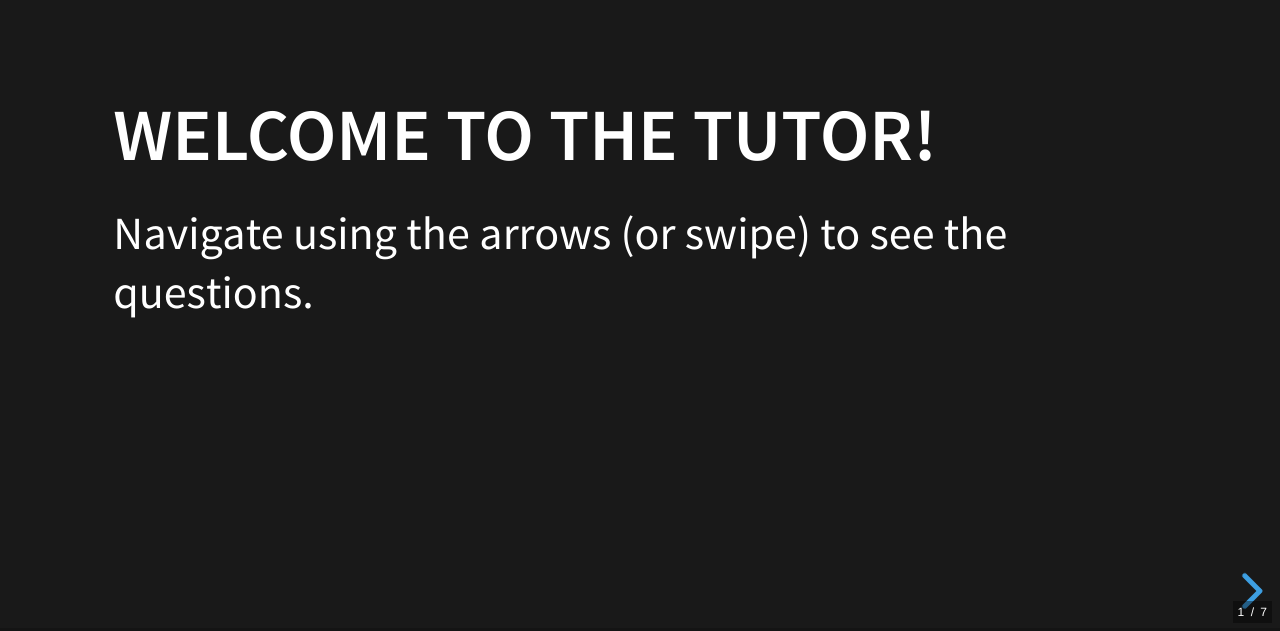
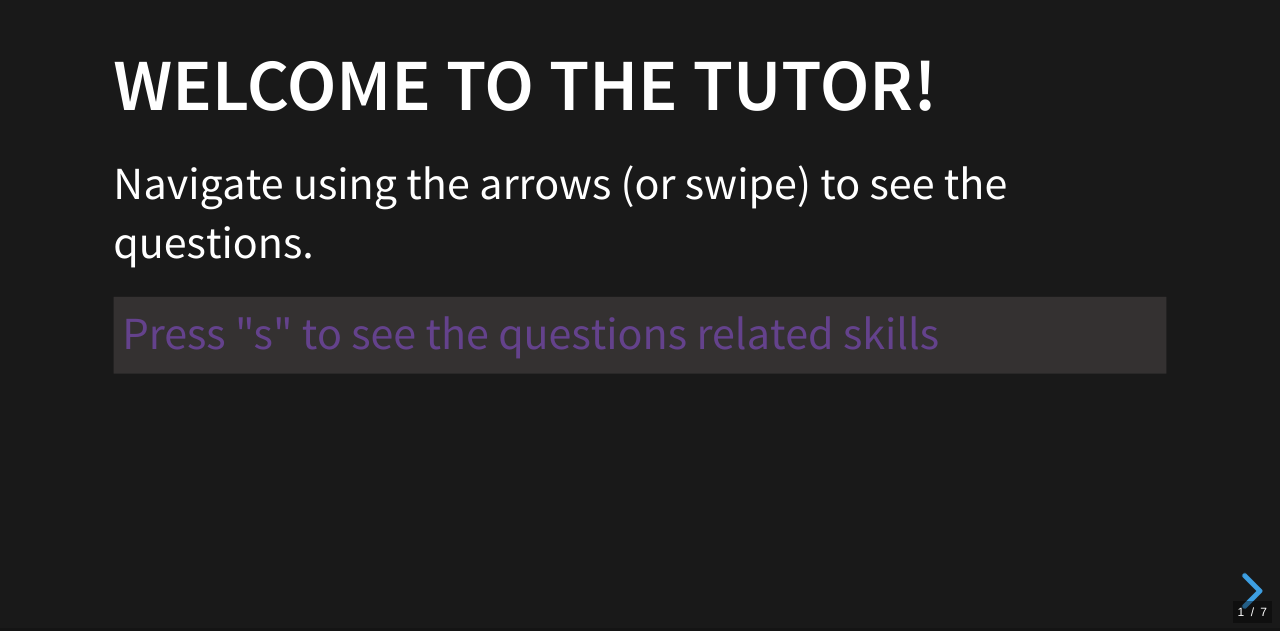
Before and after one commit to efumango/ILS-mockup-tutor, a website: page tutor.html in a window 1280 px wide. Shown: the part 169-800 px from the top of the page. Drawn offline with Linux system fonts and the light colour scheme.

Commit message:
Added related skills in speaker notes, bullet points

```diff
--- a/tutor.html
+++ b/tutor.html
@@ -160,6 +160,13 @@
         font-style: italic;
         color: #eee;
       }
+
+      p.speaker-n {
+        background-color: #343131;
+        padding: 8px 8px;
+        color:#64428c
+      }
+
     </style>
   </head>
   <body>
@@ -168,6 +175,28 @@
         <section>
           <h2>Welcome to the Tutor!</h2>
           <p>Navigate using the arrows (or swipe) to see the questions.</p>
+          <p class="speaker-n">Press "s" to see the questions related skills</p>
+          <aside class ="notes">
+            The tutor is based on the following learning theories:
+            <ul>
+              <li>Constructivism</li>
+                <ul>
+                  <li>Questions rely on learners' already existing knowledge models of machine learning/training AI</li>
+                  <li>Prior existing knowledge schemes provide the foundation to actively construct further knowledge by reflecting and exploring the domain of over/underfitting</li>
+                  <li>The interaction with the environment (Tasks in the Tutor) offers the opportunity to apply newly acquired skills to manifest knowledge by assimilation or accommodation</li>
+                </ul>
+
+              <li>Cognitivism</li>
+                <ul>
+                  <li>Learning depends on learner’s memory capacity and their information retrieval abilities</li>
+                  <li>Inspired by the cognitive theory of multimedia learning we chose to utilise pictures and words to optimise learning, preventing work overload</li>
+                  <li>Focus on words and pictures to construct coherent mental representations</li>
+                </ul>
+            </ul>
+
+            Additionally:
+            Children have limited cognitive abilities, a simplification of questions and tasks are crucial for hindering demotivation and to foster a sense of accomplishments to encourage inquisitiveness.
+          </aside>
         </section>
       </div>
     </div>
@@ -190,6 +219,11 @@
           { text: "Think about what happens when a model is too focused on just the training data." },
           { text: "Overfitting = memorizing instead of learning." },
           { text: "The model performs well on training data but fails on unseen examples." }
+        ],
+        notes: [
+          { text:"Basic understanding of machine learning" },
+          { text: "Comparing and analysing information provided by hints to solve question (analytical reasoning)"},
+          { text: "Retrieval of declarative information"}
         ]
       },
 
@@ -208,6 +242,12 @@
           { text: "Underfitting = model is too simple to learn the patterns." },
           { text: "It doesn’t even do well on training data!" },
           { text: "Imagine trying to solve all problems with only 1+1 = 2." }
+        ],
+        notes: [
+          { text: "Active recall of prior knowledge e.g. Know the goal of training a model"},
+          { text: "Fact-checking ability e.g. falsification"},
+          { text: "Higher-order critical thinking"},
+          { text: "Assimilation and accommodation"}
         ]
       },
 
@@ -225,6 +265,11 @@
           { text: "Overfit models look too complex." },
           { text: "They try to hit every training point, even the weird ones." },
           { text: "Generalization is poor, but training accuracy is perfect." }
+        ],
+        notes: [
+          { text: "Recall of declarative memory (retrieve concept of overfitting)"},
+          { text: "Attention to details, ability to utilise newly acquired information by creating and retrieving associations to construct further knowledge"},
+          { text: "Testing understanding by applying knowledge on task(s) (interacting with the environment/knowledge-construction tasks)"}
         ]
       },
 
@@ -237,6 +282,12 @@
         hints: [
           { text: "What happens when your model only works well on data it’s already seen?" },
           { text: "That’s the core symptom of overfitting." }
+        ],
+        notes: [
+          { text: "Transfer of learning (near transfer) —> recall of declarative memory"},
+          { text: "Testing understanding by applying knowledge on task(s) (interacting with the environment)"},
+          { text: "Retrieval of knowledge to manifest newly acquired informations"},
+          { text: "Critical differentiation & Conceptual Understanding (Domain Knowledge)"}
         ]
       },
 
@@ -249,6 +300,12 @@
         hints: [
           { text: "A simple model can’t capture complex patterns." },
           { text: "Underfitting = underlearning." }
+        ],
+        notes: [
+          { text: "Transfer of learning (near transfer) —> recall of declarative memory"},
+          { text: "Testing understanding by applying knowledge on task(s) (interacting with the environment)"},
+          { text: "Retrieval of knowledge to manifest newly acquired informations"},
+          { text: "Critical differentiation & Conceptual Understanding (Domain Knowledge)"}
         ]
       },
 
@@ -267,6 +324,11 @@
           { text: "Memorizing isn’t the same as understanding." },
           { text: "Generalization is key to good ML performance." },
           { text: "Think like a student who understands, not just remembers." }
+        ],
+        notes: [
+          { text: "Transfer of learning (near transfer)"},
+          { text: "Critical reading, interpretation & comparative reasoning"},
+          { text: "retrieval of previously acquired knowledge to manifest informations by: reactivating schemes, constructive processing and active recall of informations"}
         ]
       }
     ];
@@ -320,6 +382,18 @@
         }
 
         questionHTML += `</div>`; // Close question-container
+
+        // --- Speaker Notes ---
+        if (qData.notes) {
+          questionHTML += `<aside class ="notes">`;
+          questionHTML += `<ul>`;
+          qData.notes.forEach((note, noteIndex) => {
+            questionHTML += `<li>${note.text}</li>`
+          });
+          questionHTML += `</ul>`
+          questionHTML += `</aside>`;
+        }
+
         section.innerHTML = questionHTML;
         slidesContainer.appendChild(section);
       });
```
Also changed, not shown: 1 other file.
